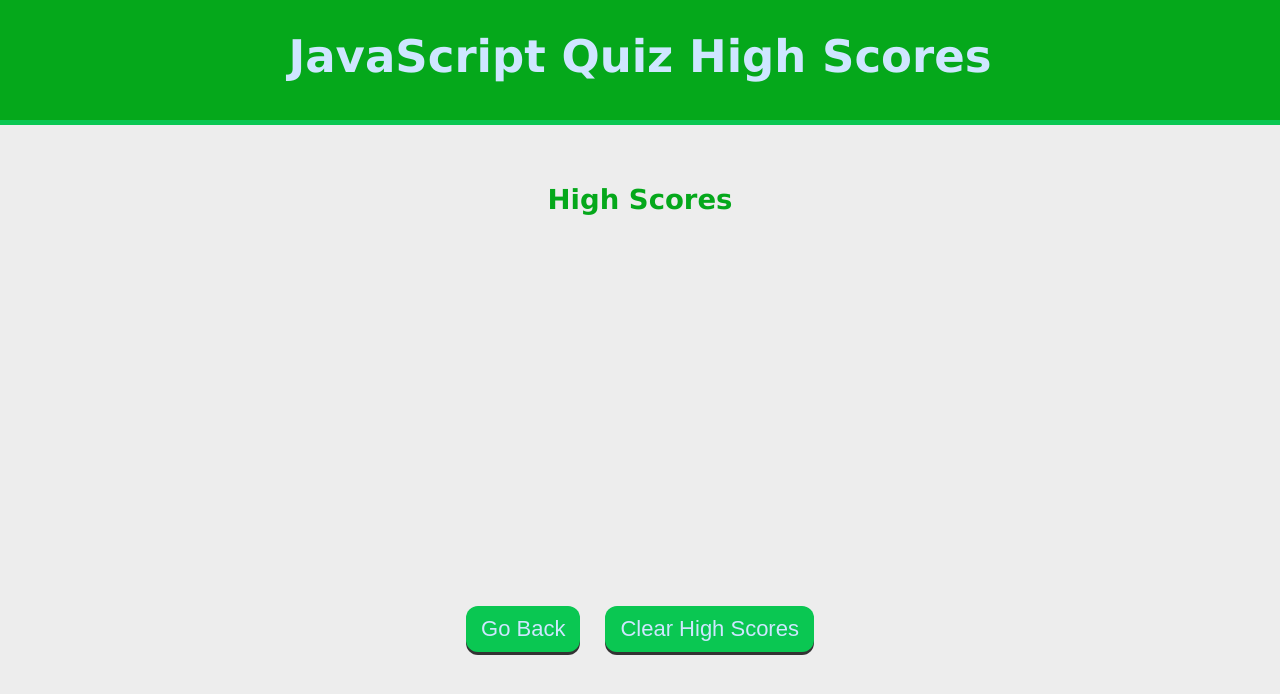
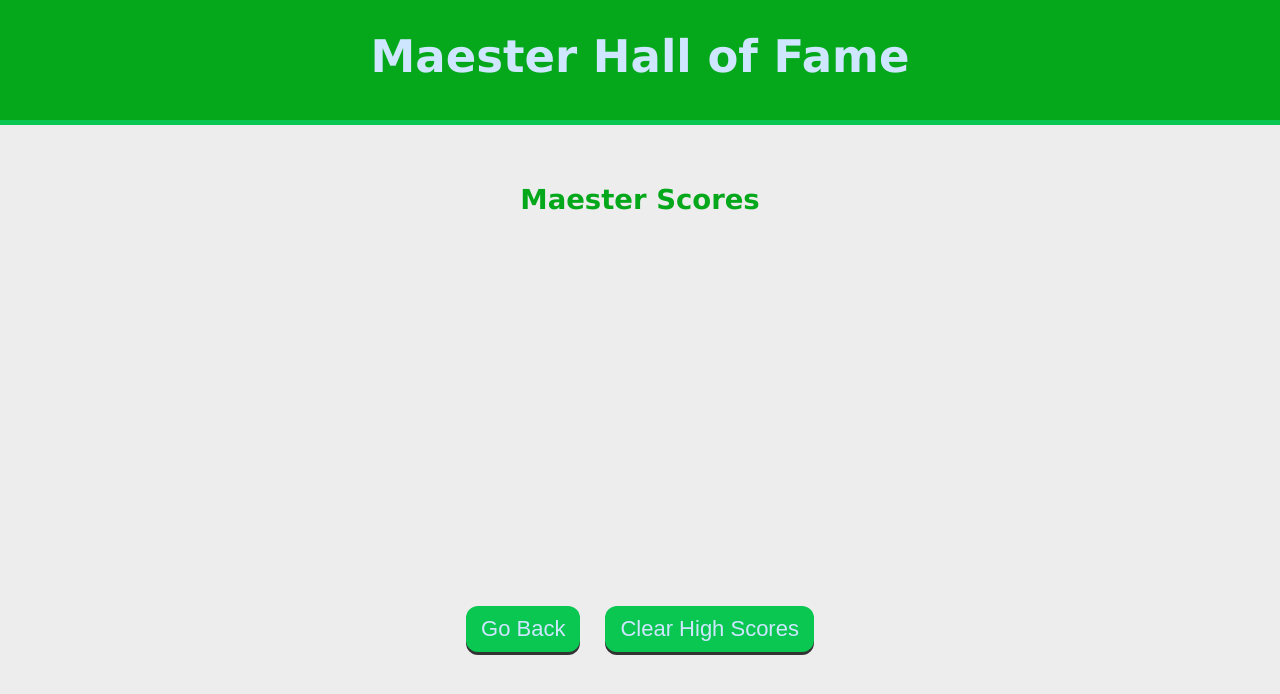
Before and after one commit to Rarmstrong45/Quiz-Maester, a plain HTML site: page high-scores.html in a window 1280 px wide. Drawn offline with Linux system fonts and the light colour scheme.

```diff
--- a/high-scores.html
+++ b/high-scores.html
@@ -8,11 +8,11 @@
 </head>
 <body>
     <header style="height: 125px">
-        <h1 class = "page-title">JavaScript Quiz High Scores</h1>
+        <h1 class = "page-title">Maester Hall of Fame</h1>
     </header>
     <main class = "page-content">
         <section class = "high-scores">
-            <h2>High Scores</h2>
+            <h2>Maester Scores</h2>
             <div class = "score-content">
                 <ol id = "score-list"></ol>
             </div>
```
Also changed, not shown: index.html (+1 -1 lines).
